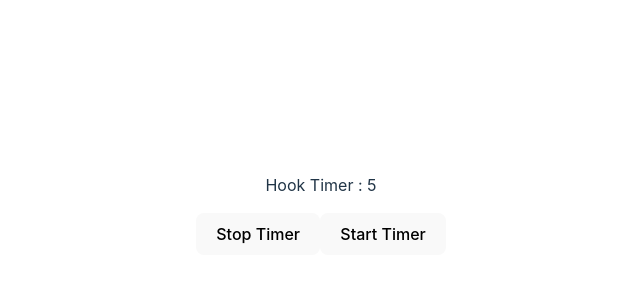
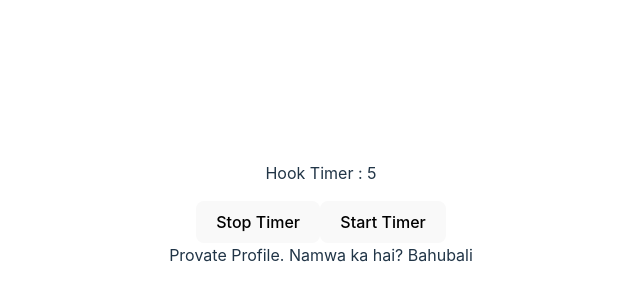
Before and after one commit to D32SSV/react-ts, a React (Vite) app: page / in a window 1280 px wide. Shown: the part 194-494 px from the top of the page, without its empty margins (319-959 px from the left). Built offline with nearby package versions, Linux system fonts and the light colour scheme.

Commit message:
types on Components as Props lesson 18

```diff
--- a/src/App.tsx
+++ b/src/App.tsx
@@ -7,6 +7,8 @@ import Box from "./components/context/Box";
 import { UserContextProvider } from "./components/context/UserContext";
 import User from "./components/context/User";
 import MutableRef from "./components/ref/MutableRef";
+import { Private } from "./components/auth/Private";
+import Profile from "./components/auth/Profile";
 
 function App() {
   // const personName = {
@@ -67,6 +69,7 @@ function App() {
           <User />
         </UserContextProvider> */}
         <MutableRef />
+        <Private isLoggedIn={true} component={Profile} />
       </div>
     </>
   );
--- /dev/null
+++ b/src/components/auth/Login.tsx
@@ -0,0 +1,10 @@
+import React from 'react'
+
+
+const Login = () => {
+  return (
+    <div>Login 2 Continue</div>
+  )
+}
+
+export default Login
--- /dev/null
+++ b/src/components/auth/Private.tsx
@@ -0,0 +1,18 @@
+import Login from "./Login";
+import { ProfileProp } from "./Profile";
+
+type Props = {
+  isLoggedIn: boolean;
+  component: React.ComponentType<ProfileProp>;
+};
+
+export const Private = ({ isLoggedIn, component: Component }: Props) => {
+  if (isLoggedIn) {
+    return <Component name={"Bahubali"} />;
+  } else
+    return (
+      <>
+        <Login />
+      </>
+    );
+};
--- /dev/null
+++ b/src/components/auth/Profile.tsx
@@ -0,0 +1,10 @@
+
+export type ProfileProp = {
+  name: string;
+};
+
+const Profile = ({ name }: ProfileProp) => {
+  return <div>Provate Profile. Namwa ka hai? {name}</div>;
+};
+
+export default Profile;
```
